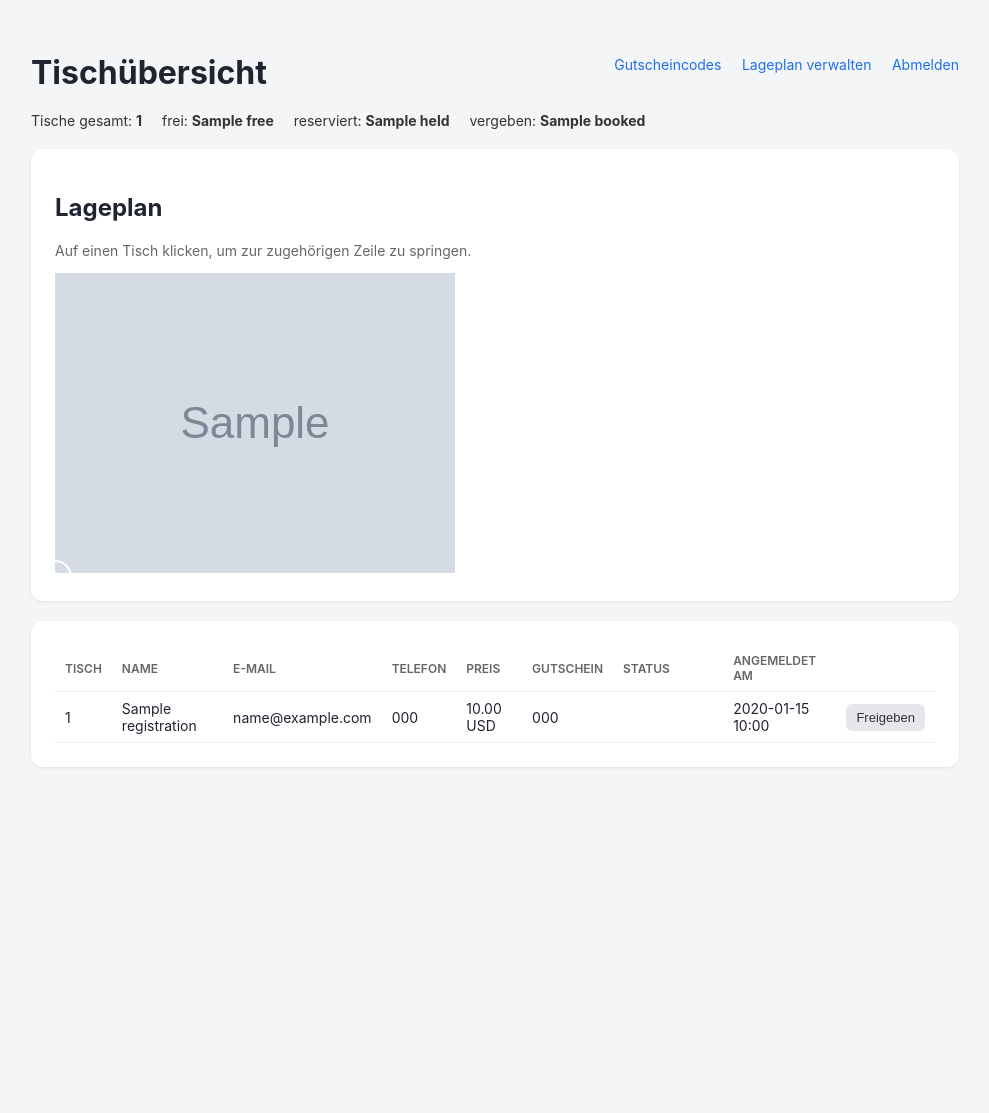
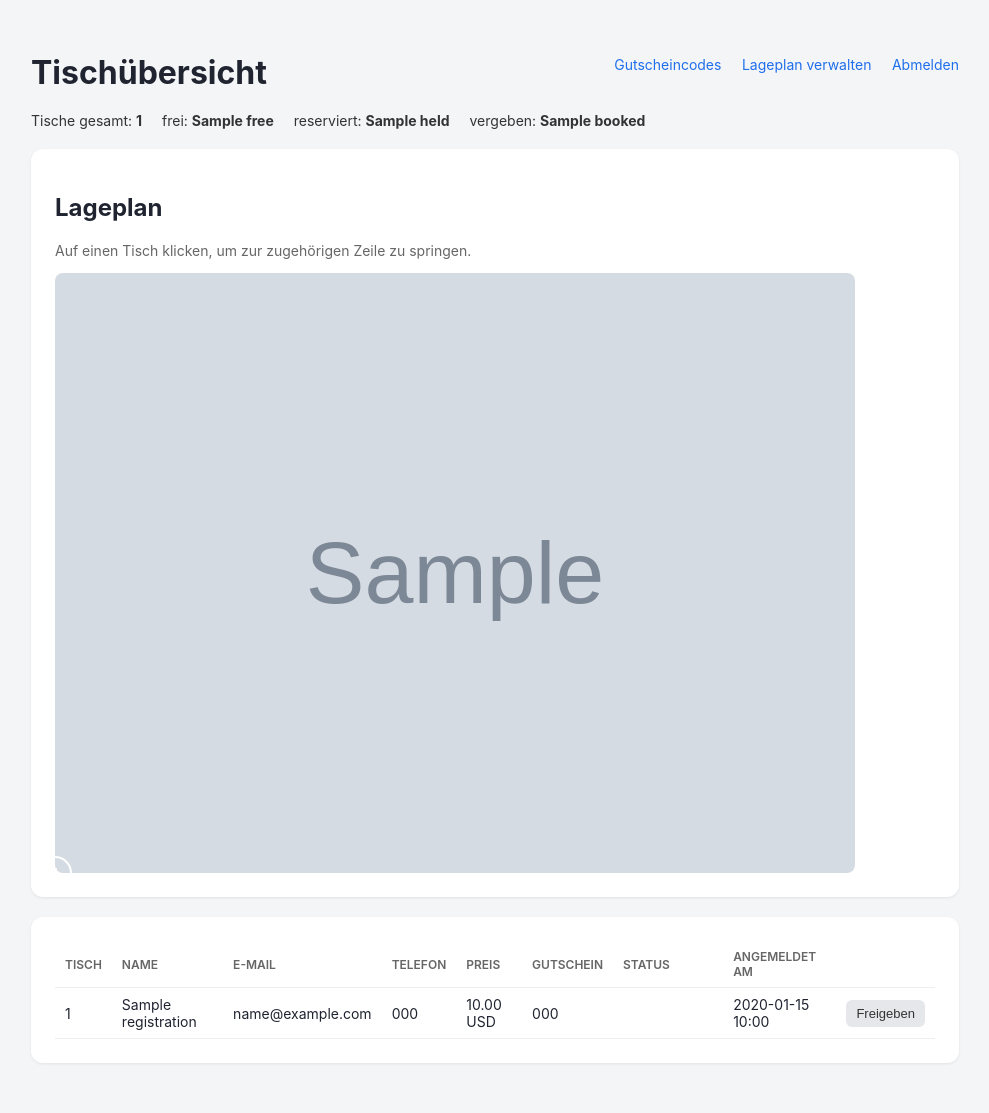
Before and after one commit to drag0n141/flohmarkt, a Flask app: template templates/admin_dashboard.html in a window 1280 px wide. Shown: the top 1113 px of the page, without its empty margins (145-1134 px from the left). Before the commit the page ends 734 px from the top, so only its background shows below. Run offline with Flask 3, Linux system fonts and the light colour scheme; the template is opened without the code that fills it: most values are stand-ins (such as "Sample title", 1, 10 or a date in 2020); grey boxes marked "Sample" are stand-in pictures.

Commit message:
Wrap dashboard floor plan image+markers in fixed-width inner container

```diff
--- a/templates/admin_dashboard.html
+++ b/templates/admin_dashboard.html
@@ -32,12 +32,14 @@
     <div class="card">
       <h2>Lageplan</h2>
       <p class="hint">Auf einen Tisch klicken, um zur zugehörigen Zeile zu springen.</p>
-      <div class="dashboard-plan-container">
-        <img src="{{ floorplan_image_url }}" alt="Lageplan">
-        {% for t in plan_tables %}
-        <a href="#table-{{ t.number }}" class="plan-table-marker {{ t.status }}"
-           style="left: {{ t.pos_x }}%; top: {{ t.pos_y }}%;" title="Tisch {{ t.number }}">{{ t.number }}</a>
-        {% endfor %}
+      <div class="plan-scroll dashboard-plan-container">
+        <div class="plan-inner">
+          <img src="{{ floorplan_image_url }}" alt="Lageplan">
+          {% for t in plan_tables %}
+          <a href="#table-{{ t.number }}" class="plan-table-marker {{ t.status }}"
+             style="left: {{ t.pos_x }}%; top: {{ t.pos_y }}%;" title="Tisch {{ t.number }}">{{ t.number }}</a>
+          {% endfor %}
+        </div>
       </div>
     </div>
     {% endif %}
```
